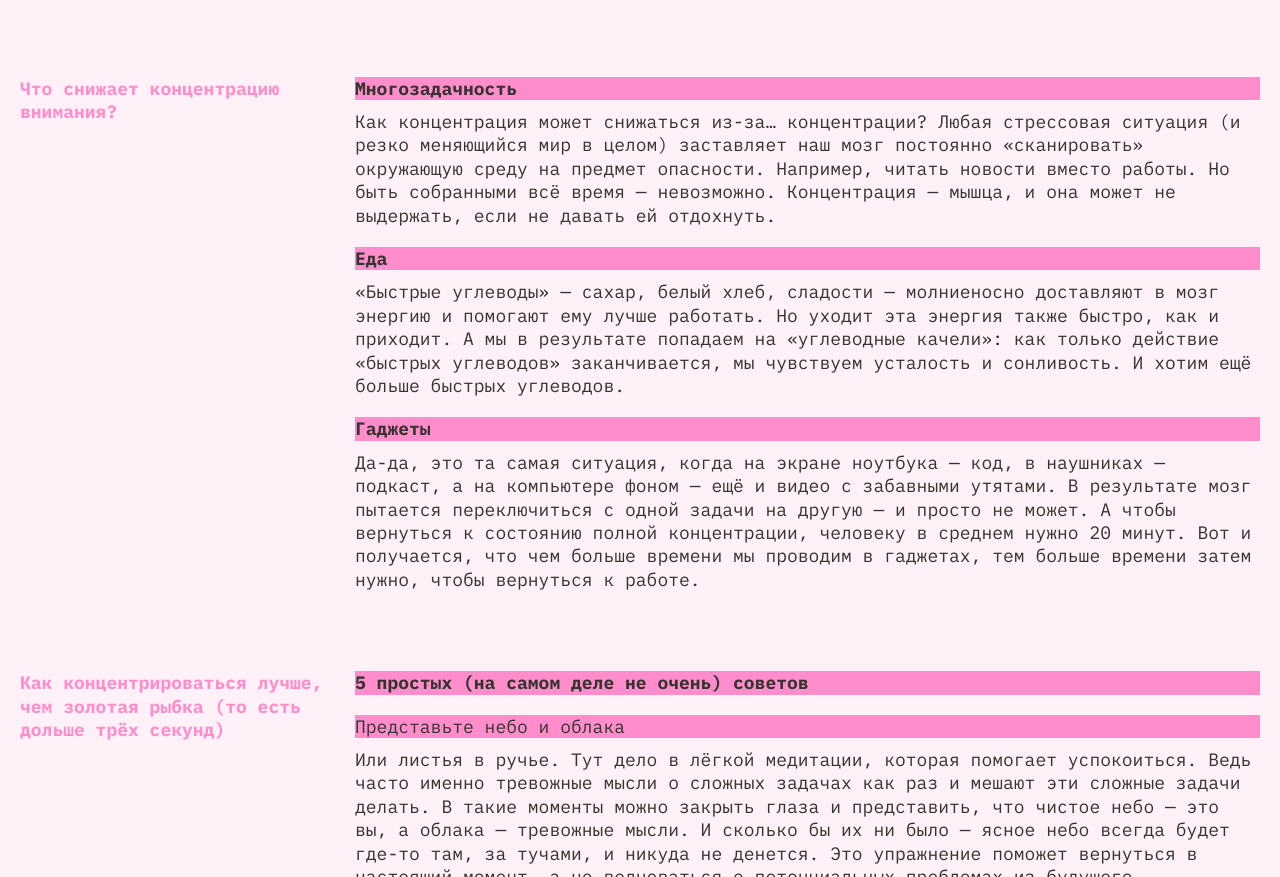
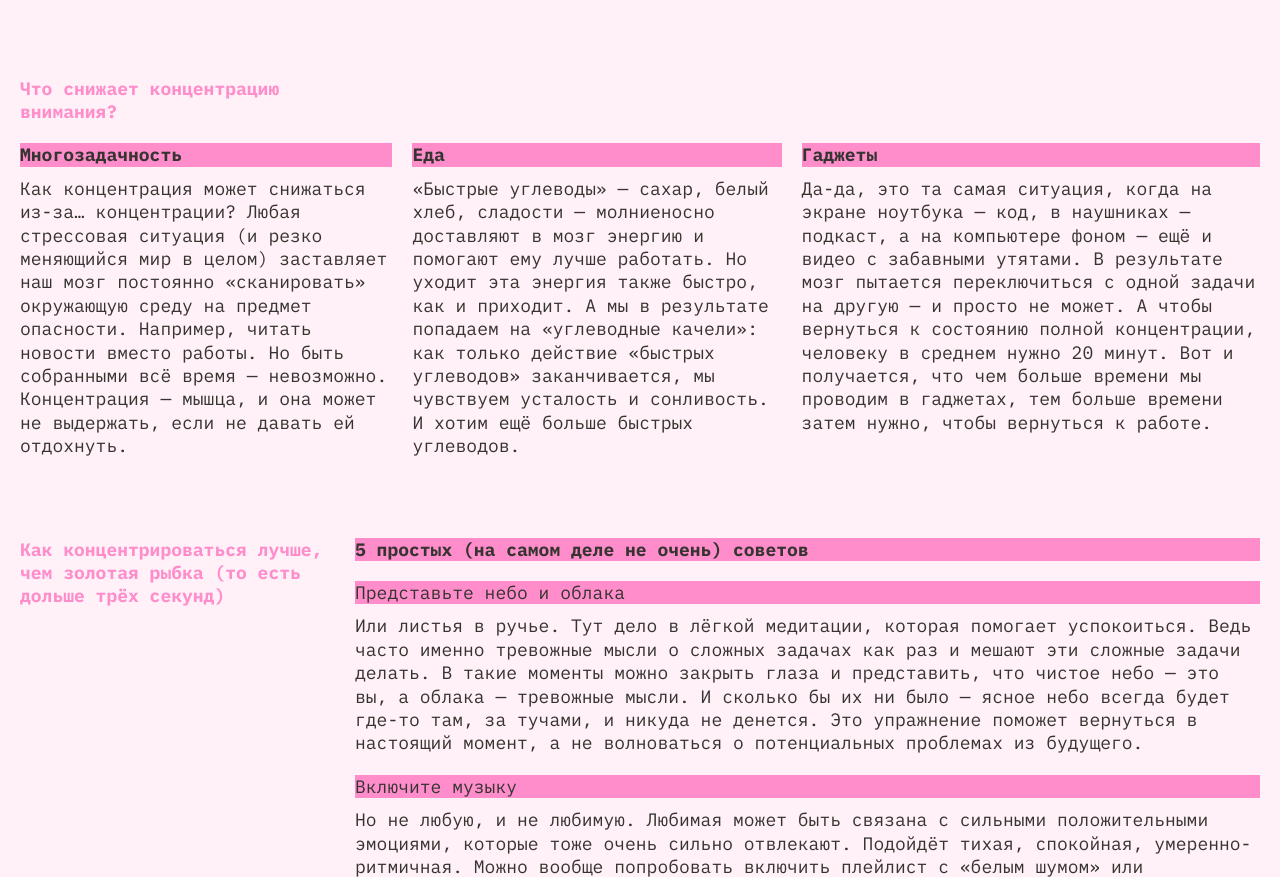
Before and after one commit to Xfervent123/slozhno-sosredotochitsya-ad, a plain HTML site: page index.html in a window 1280 px wide. Shown: the part 1278-2155 px from the top of the page. Drawn offline with Linux system fonts and the light colour scheme.

Commit message:
Update index.html

```diff
--- a/index.html
+++ b/index.html
@@ -75,7 +75,7 @@
           </section>
         </div>
       </section>
-      <section class="section section-row">
+      <section class="section section-another">
         <h2 class="section__title">Что снижает концентрацию внимания?</h2>
         <div class="section__content">
           <section class="section__answer">
```
